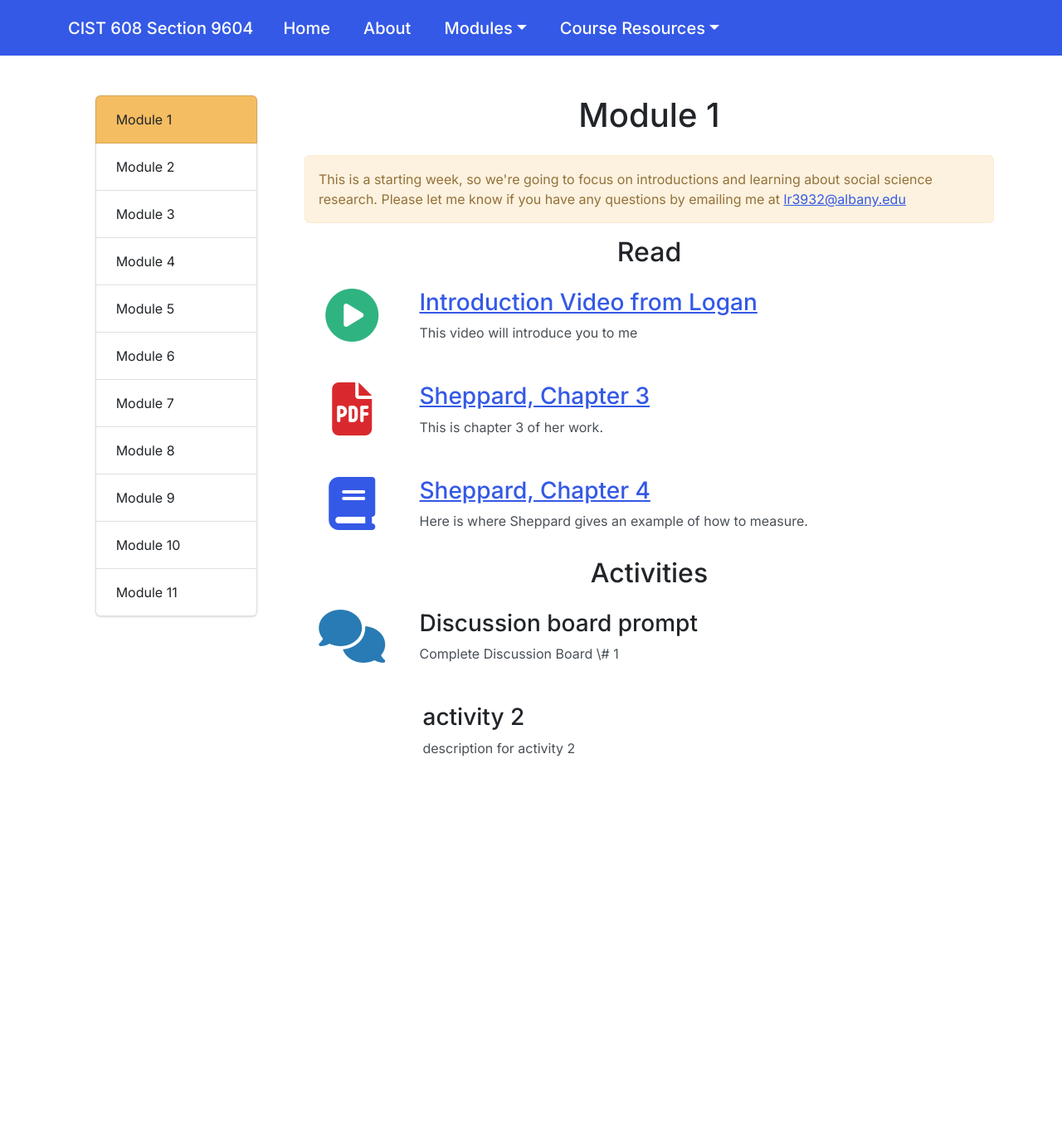
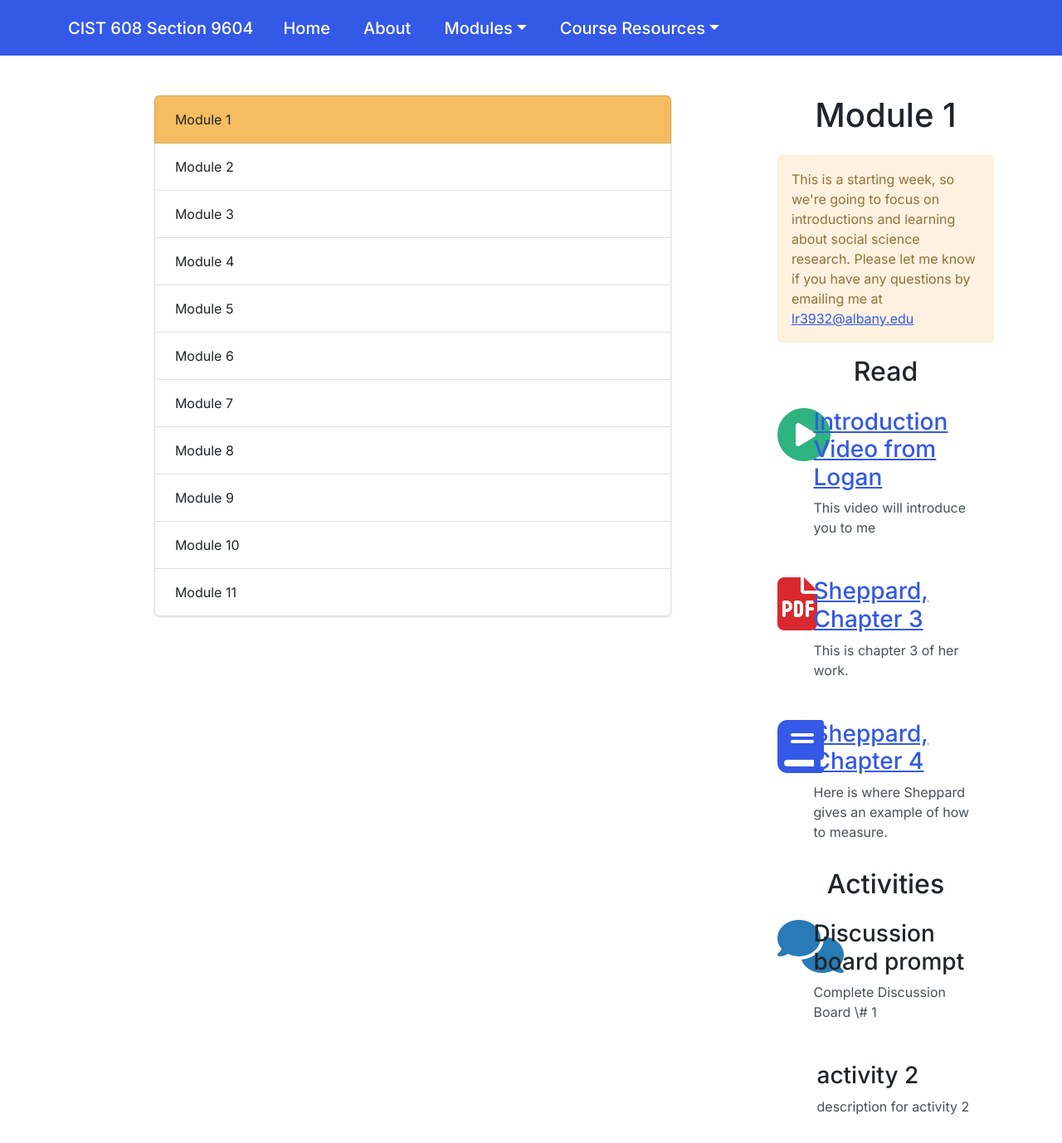
Before and after one commit to loganrath/libwtf, a Jekyll site: the page built from cist608/module-01.md, in a window 1280 px wide. Shown: the whole page at 83% size. Built offline with Jekyll 4.4.1, drawn with Linux system fonts in a browser that asks for light colours; nearby versions of some CDN libraries; before the commit the page ends 946 px from its top, so only the background shows below that.

Commit message:
Update yamlmodule.html

```diff
--- a/_layouts/yamlmodule.html
+++ b/_layouts/yamlmodule.html
@@ -12,14 +12,14 @@
   {% include navbar-cist608.html %}
 <div class="container">
   <div class="row">
-  <div class="col-12 col-sm-4 col-md-3">
+    <div class="col-12 col-sm-8 col-md-9">
   <div class="list-group w-75 mx-auto">
   {% for module in site.data.cist608navigation %}
   <a href="{{ module.url }}" class="list-group-item list-group-item-action {% if module.url == page.url  %}bg-warning{% endif %}">{{ module.text }}</a>
   {% endfor %}
   </div>
     </div>
-  <div class="col-12 col-sm-8 col-md-9">
+    <div class="col-12 col-sm-4 col-md-3">
       <h1 class="text-center font-weight-bold mb-4">{{ page.title}}</h1>
     <div class="alert alert-warning">
       {{ page.module_description }}
```
Lines whose indentation alone changed are shown as unchanged.
